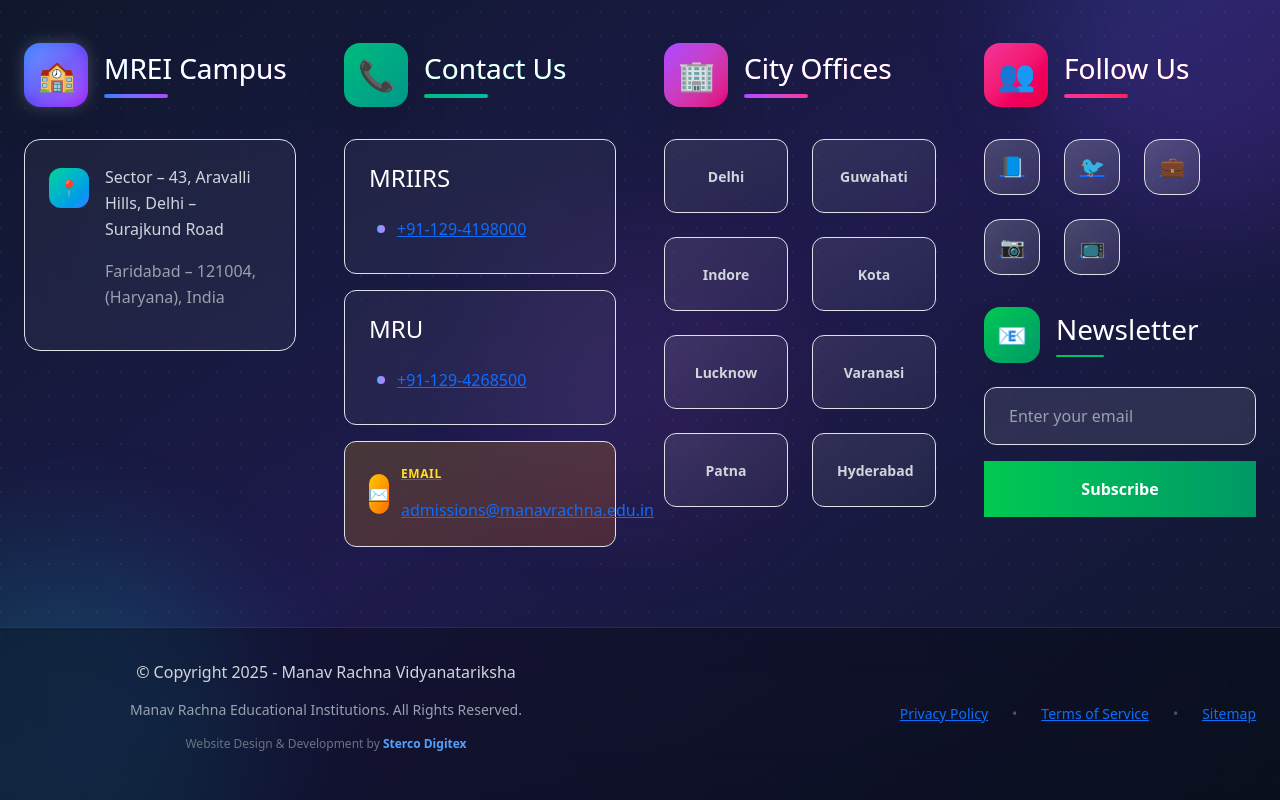
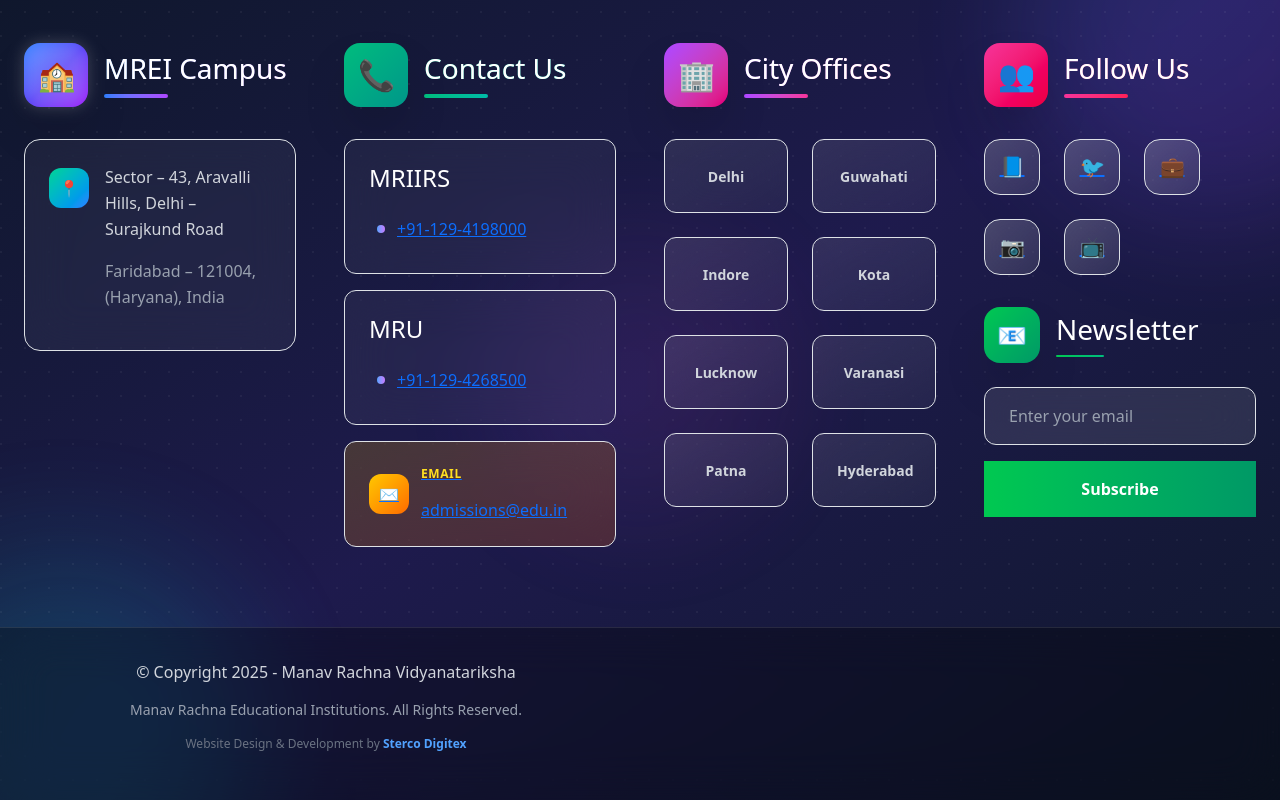
Before and after one commit to AMITFARSWAN21/Authify-Frontned, a React (Vite) app: page /login in a window 1280 px wide. Shown: the part 837-1637 px from the top of the page. Built offline with nearby package versions, Linux system fonts and the light colour scheme.

Commit message:
Added Notes feature

```diff
--- a/index.html
+++ b/index.html
@@ -4,7 +4,7 @@
     <meta charset="UTF-8" />
     <link rel="icon" type="image/svg+xml" href="/vite.svg" />
     <meta name="viewport" content="width=device-width, initial-scale=1.0" />
-    <title>Vite + React</title>
+    <title>Edu-Notes</title>
     <link href="https://cdn.jsdelivr.net/npm/bootstrap@5.3.0/dist/css/bootstrap.min.css" rel="stylesheet">
     <script src="https://cdn.jsdelivr.net/npm/bootstrap@5.3.0/dist/js/bootstrap.bundle.min.js"></script>
     <link href="https://cdn.jsdelivr.net/npm/bootstrap-icons/font/bootstrap-icons.css" rel="stylesheet">
--- a/src/components/EducationalFooter.jsx
+++ b/src/components/EducationalFooter.jsx
@@ -12,7 +12,7 @@
     MRIIRS: "+91-129-4198000",
     MRU: "+91-129-4268500",
   },
-  emailAddress = "admissions@manavrachna.edu.in",
+  emailAddress = "admissions@edu.in",
   cityOffices = [
     "Delhi", "Guwahati", "Indore", "Kota",
     "Lucknow", "Varanasi", "Patna", "Hyderabad"
@@ -270,17 +270,7 @@
               </div>
               <div className="text-center md:text-right">
                 <div className="flex justify-center md:justify-end items-center space-x-6 text-gray-400 text-sm">
-                  <a href="#" className="hover:text-white transition-colors duration-300 hover:underline decoration-blue-400">
-                    Privacy Policy
-                  </a>
-                  <span className="text-gray-600">•</span>
-                  <a href="#" className="hover:text-white transition-colors duration-300 hover:underline decoration-green-400">
-                    Terms of Service
-                  </a>
-                  <span className="text-gray-600">•</span>
-                  <a href="#" className="hover:text-white transition-colors duration-300 hover:underline decoration-purple-400">
-                    Sitemap
-                  </a>
+
                 </div>
               </div>
             </div>
--- a/src/components/Features.jsx
+++ b/src/components/Features.jsx
@@ -53,9 +53,9 @@
     },
     {
       icon: "🛡️",
-      title: "Data Protection",
+      title: "Notes",
       subtitle: "",
-      description: "Advanced encryption and security measures to protect user data.",
+      description: "Access and manage your study materials anytime with EduNotes – your secure and organized note hub.",
       accent: "purple"
     },
     {
--- a/src/components/Header.jsx
+++ b/src/components/Header.jsx
@@ -7,7 +7,7 @@
         <div className="col-md-8">
           <h4 className="text-primary mb-3">
             <i className="bi bi-code-slash me-2"></i>
-            Hey Developers
+            Hey MRites,Welcome to Edu-Notes!
           </h4>
           <h2 className="display-4 fw-bold mb-4">Welcome to our product</h2>
           <p className="lead text-muted">
--- a/src/components/Menubar.jsx
+++ b/src/components/Menubar.jsx
@@ -10,7 +10,7 @@
     try {
       const res = await fetch('http://localhost:8080/api/v1.0/logout', {
         method: 'POST',
-        credentials: 'include', // very important to include JWT cookie
+        credentials: 'include',
       });
 
       if (res.ok) {
@@ -27,9 +27,8 @@
     }
   };
 
-
   return (
-    <nav className="navbar navbar-light bg-light px-4 py-3">
+    <nav className="navbar navbar-light bg-light px-4 py-3 d-flex justify-content-between">
       {/* Logo */}
       <div
         className="navbar-brand d-flex align-items-center"
@@ -38,6 +37,19 @@
       >
         <i className="bi bi-shield-lock-fill me-2"></i>
         Edu-Notes
+      </div>
+
+      {/* Middle Nav Items */}
+      <div>
+        {isLoggedIn && (
+          <button
+            className="btn btn-outline-secondary me-3"
+            onClick={() => navigate('/notes')}
+          >
+            <i className="bi bi-journal-text me-2"></i>
+            Notes
+          </button>
+        )}
       </div>
 
       {/* Auth Buttons */}
--- a/src/pages/Home.jsx
+++ b/src/pages/Home.jsx
@@ -11,7 +11,7 @@
   return (
     <div className="min-vh-100 d-flex flex-column">
       <Menubar />
-      <div className="flex-grow-1 mt-40">
+      <div className="flex-grow-1 mt-20">
         <Banner/>
         <Header />
         <Features/>
```
